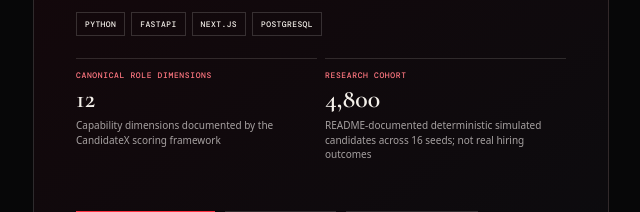
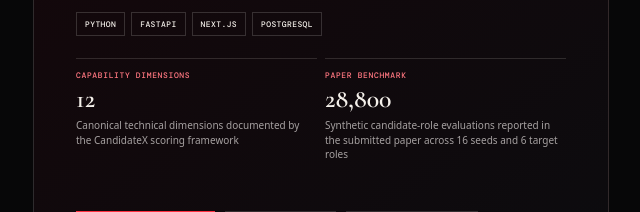
Before and after one commit to yorayriniwnl/Portfolio-Ayush-Roy, a Next.js app: page /projects in a window 1280 px wide. Shown: the part 3701-3913 px from the top of the page, without its empty margins (23-663 px from the left). Built offline with nearby package versions, Linux system fonts and the light colour scheme; no server answers.

Commit message:
fix: align CandidateX case study with submitted paper benchmark

```diff
--- a/src/content/candidatex.ts
+++ b/src/content/candidatex.ts
@@ -13,7 +13,7 @@ export const candidateXProject: Project = {
   role: "Research engineer · full-stack / evaluation systems",
   contribution: "I designed and implemented the end-to-end CandidateX research and product prototype represented by the repository: candidate intake, evidence acquisition boundaries, static analyzers, Candidate Evidence Graph construction, scoring, diagnostics, interview probes, backend APIs, and recruiter-facing web workflow.",
   outcome: "A reproducible research prototype that helps interviewers inspect technical evidence without making autonomous hire or reject decisions.",
-  evidenceScope: "Repository evidence at commit e68febbb documents a Next.js 15 frontend, FastAPI backend, PostgreSQL/Redis infrastructure, static multi-language analysis, a Candidate Evidence Graph, role-capability scoring, and research experiment tooling. The published experiment results are simulation-based research evidence rather than validated hiring outcomes. A public CandidateX deployment is configured at candidatex-smoky.vercel.app.",
+  evidenceScope: "The CandidateX repository documents a Next.js 15 frontend, FastAPI backend, PostgreSQL/Redis infrastructure, static multi-language analysis, a Candidate Evidence Graph, role-capability scoring, and research experiment tooling. The submitted paper reports a controlled synthetic benchmark of 28,800 candidate-role evaluations. The repository separately contains a 4,800-sample supplementary implementation ablation harness. Neither should be described as validated real-world hiring performance. A public CandidateX deployment is available at candidatex-smoky.vercel.app.",
   technologies: ["Python", "FastAPI", "Next.js", "PostgreSQL", "Redis", "Static analysis"],
   art: "/media/hero-studio.svg",
   period: "2026",
@@ -52,32 +52,35 @@ export const candidateXProject: Project = {
     "The backend is organized around FastAPI, SQLAlchemy, provenance-aware domain contracts, acquisition guards, analyzers, scoring, graph construction, and a staged analysis pipeline.",
     "Static analyzers cover multiple programming-language and infrastructure artifacts without running candidate repositories.",
     "The Next.js recruiter workspace surfaces candidate intake, directory views, dossiers, comparison workflows, evidence state, and export paths.",
-    "Research tooling reproduces deterministic simulated cohorts and ablation-study artifacts for the associated conference-paper methodology.",
+    "Research tooling preserves the paper-reported benchmark separately from the repository supplementary implementation ablation so the two experimental designs cannot be accidentally conflated.",
   ],
   testing: [
-    "The repository README documents unit, golden, property, security, database, and theorem-audit test surfaces across the backend and research layers.",
+    "The repository includes scoring, theorem, security, database, research, pipeline, and frontend verification surfaces plus a paper-alignment regression contract.",
     "The public deployment provides a recruiter-facing application entry point; backend/runtime claims remain bounded by the repository's documented infrastructure and test evidence.",
   ],
   results: [
     "The repository connects candidate-supplied artifacts to an inspectable evidence graph and role-specific evaluation workflow.",
     "Scoring, coverage, contradiction diagnostics, and interview-probe generation are represented as distinct outputs instead of one opaque ranking.",
-    "The research layer includes deterministic multi-seed simulation and ablation tooling intended to reproduce paper tables and comparisons.",
+    "The submitted paper reports 28,800 synthetic candidate-role evaluations across six roles; the repository also contains a separate 4,800-sample supplementary implementation ablation harness.",
   ],
   metrics: [
-    { label: "Canonical role dimensions", value: "12", context: "Capability dimensions documented by the CandidateX scoring framework" },
-    { label: "Research cohort", value: "4,800", context: "README-documented deterministic simulated candidates across 16 seeds; not real hiring outcomes" },
+    { label: "Capability dimensions", value: "12", context: "Canonical technical dimensions documented by the CandidateX scoring framework" },
+    { label: "Paper benchmark", value: "28,800", context: "Synthetic candidate-role evaluations reported in the submitted paper across 16 seeds and 6 target roles" },
+    { label: "Supplementary ablation", value: "4,800", context: "Separate repository implementation diagnostic; not the paper headline benchmark" },
   ],
   limitations: [
-    "The published research cohort is simulated and must not be described as evidence of real-world hiring validity.",
+    "The paper benchmark and repository ablation are synthetic research evidence and must not be described as real-world hiring validity.",
+    "The public deployment may use controlled demonstration data when the live backend is unavailable; demo records are not real candidate analyses.",
     "The public deployment demonstrates the application surface; production-grade backend availability, data durability, and operational SLOs should not be inferred unless separately measured.",
     "Any use in hiring requires careful legal, fairness, privacy, accessibility, and human-review governance beyond the software prototype itself.",
   ],
   lessons: [
     "Evidence provenance is more useful than a confident-looking score with no traceable source.",
     "Coverage and uncertainty need their own first-class outputs in evaluation systems.",
+    "Research provenance must distinguish paper-reported results from later implementation diagnostics.",
   ],
   nextIteration: "Validate the scoring and probe-generation behavior with carefully designed human-reviewed studies rather than simulated cohorts alone, then publish calibration, fairness, and operational measurements.",
-  claimIds: ["candidatex-research-cohort"],
+  claimIds: ["candidatex-paper-benchmark", "candidatex-supplementary-ablation"],
   seo: {
     title: "CandidateX · Candidate Capability Intelligence Case Study",
     description: "CandidateX is a provenance-grounded hiring decision-support research prototype using static evidence analysis, Candidate Evidence Graphs, role capability scoring, contradiction diagnostics, and interview probes.",
```
